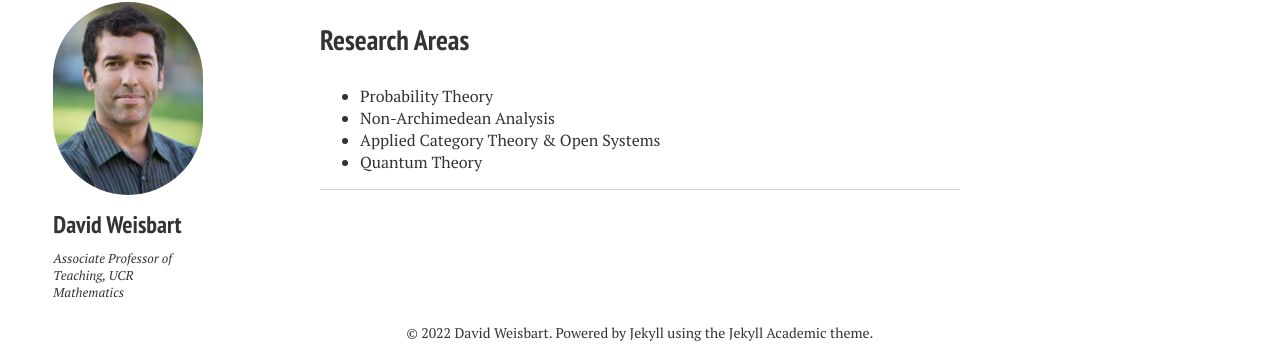
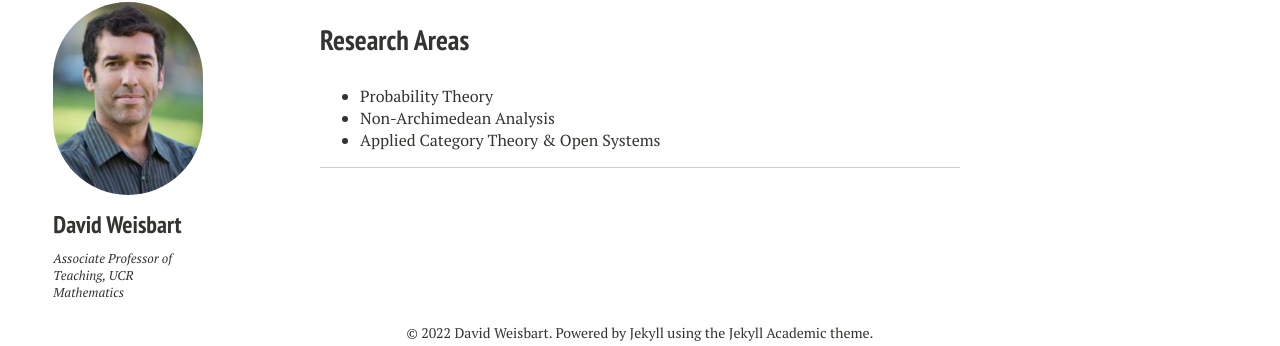
Before and after one commit to The-Weisbart-Group/The-Weisbart-Group.github.io, a Jekyll site: the page built from index.md, in a window 1280 px wide. Shown: the part 154-500 px from the top of the page. Built offline with Jekyll 4.4.1, drawn with Linux system fonts in a browser that asks for light colours; nearby versions of some CDN libraries.

Commit message:
Force Refresh of Home Page

```diff
--- a/index.md
+++ b/index.md
@@ -10,4 +10,3 @@ menuorder: 1
 - Probability Theory
 - Non-Archimedean Analysis
 - Applied Category Theory & Open Systems
-- Quantum Theory
```
